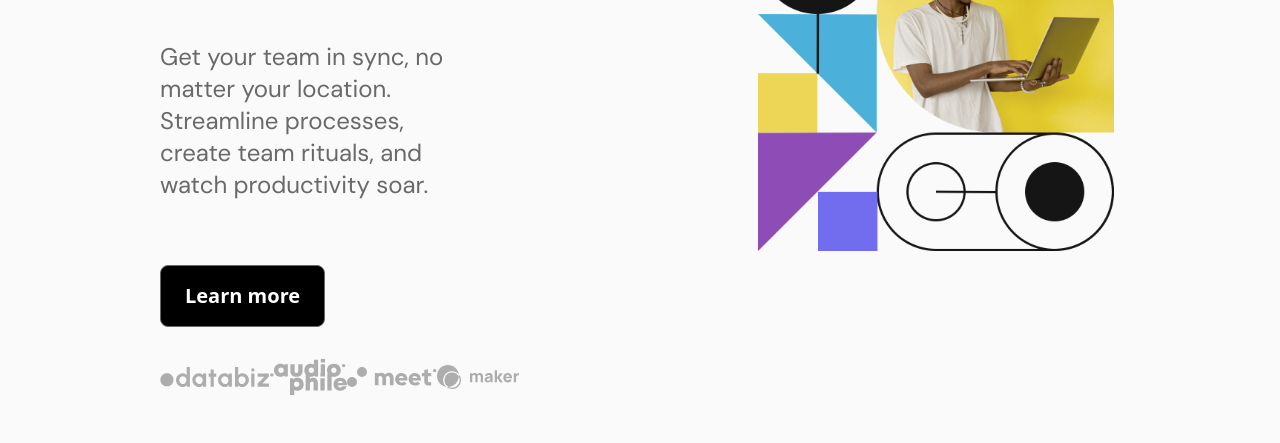
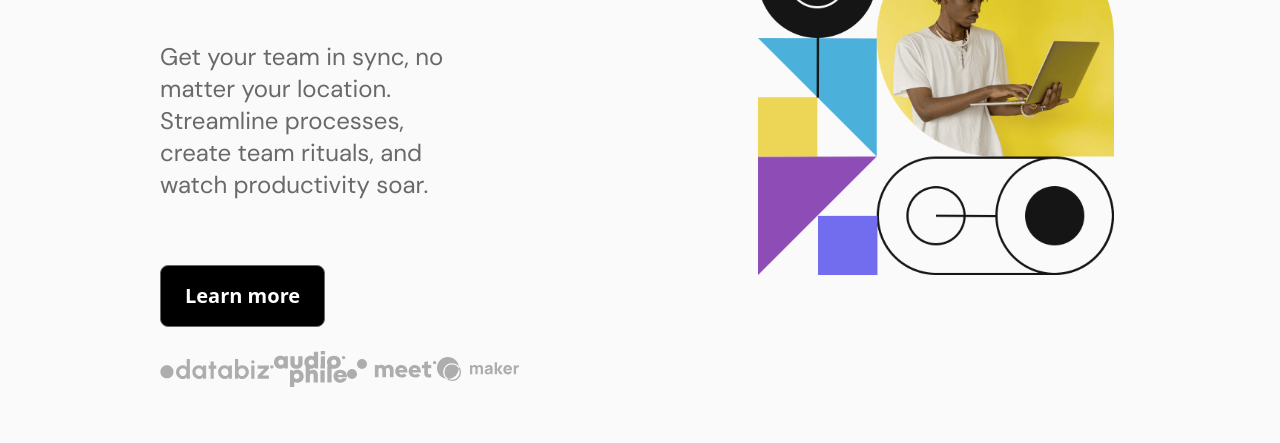
Before and after one commit to AslamtoIbrahim/Intro-section-with-dropdown-navigation, a website: page index.html in a window 1280 px wide. Shown: the part 467-910 px from the top of the page. Before the commit the page ends 862 px from the top, so only its background shows below. Drawn offline with Linux system fonts and the light colour scheme.

Commit message:
[FIX] I fixed widtha nd height of the img element

```diff
--- a/index.html
+++ b/index.html
@@ -77,7 +77,7 @@
 
   <main class="grid grid-cols-2 items-center justify-between px-12">
 
-    <div class="flex flex-col justify-between md:gap-6 lg:gap-8 2xl:gap-10 h-full lg:pl-28 lg:pr-40 2xl:pl-32 2xl:pr-48">
+    <div class="flex flex-col justify-between  md:gap-4 lg:gap-6 2xl:gap-8 h-full lg:pl-28 lg:pr-40 2xl:pl-32 2xl:pr-48">
 
       <div class="flex flex-col items-start justify-between sm:gap-8 md:gap-12 lg:gap-16 mt-32">
 
@@ -87,12 +87,12 @@
           create team rituals, and watch productivity soar.
         </p>
         <button class="bg-black text-white border-medium-gray border-[1px] rounded-lg
-         py-4 px-6 lg:text-xl font-semibold hover:text-black hover:bg-white  "
+         md:py-3 lg:py-4  md:px-4 lg:px-6 text-base lg:text-xl font-semibold hover:text-black hover:bg-white  "
          >Learn more</button>
 
       </div>
 
-      <div class="flex justify-between items-center">
+      <div class="flex justify-between items-center mb-14">
         <img src="images/client-databiz.svg" alt="">
         <img src="images/client-audiophile.svg" alt="">
         <img src="images/client-meet.svg" alt="">
@@ -101,8 +101,9 @@
 
     </div>
 
-    <div class="flex justify-center items-center">
-      <img class="w-[100%] md:w-[75%] lg:w-[60%]"src="images/image-hero-desktop.png" alt="">
+    <div class="flex justify-center">
+      <!-- <img class="w-[100%] md:w-[75%] lg:w-[60%]"src="images/image-hero-desktop.png" alt=""> -->
+      <img class="lg:max-w-[60%]  w-full"src="images/image-hero-desktop.png" alt="">
     </div>
   </main>
 
```
Also changed, not shown: src/output.css.
